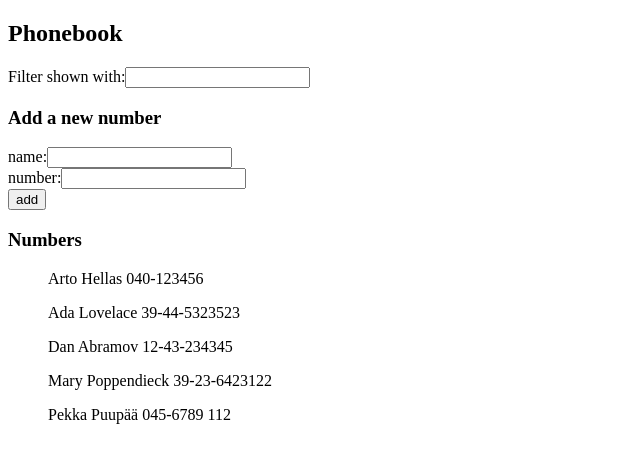
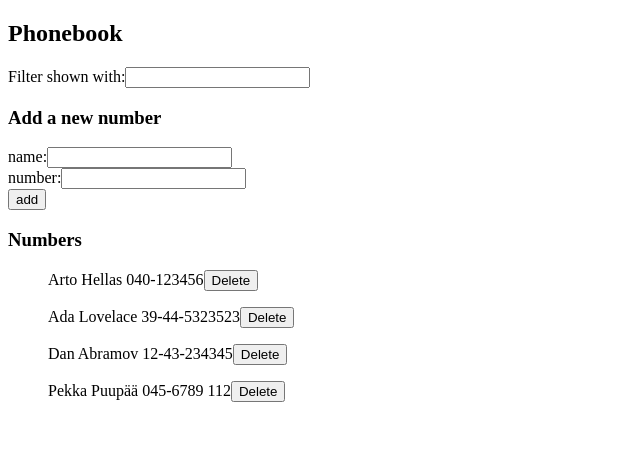
Before and after one commit to AnniVaah/fs-open, a React (Vite) app in the folder osa2/2b_puhelinluettelo/: page / in a window 1280 px wide. Shown: the top 462 px of the page, without its empty margins (0-640 px from the left). Built offline with nearby package versions, Linux system fonts and the light colour scheme; data requests are answered from the project's data file.

Commit message:
2.14 palvelinpoisto ok, sivun päivitys puuttuu

```diff
--- a/osa2/2b_puhelinluettelo/db.json
+++ b/osa2/2b_puhelinluettelo/db.json
@@ -16,11 +16,6 @@
       "id": "3"
     },
     {
-      "name": "Mary Poppendieck",
-      "number": "39-23-6423122",
-      "id": "4"
-    },
-    {
       "id": "76db",
       "name": "Pekka Puupää",
       "number": "045-6789 112"
--- a/osa2/2b_puhelinluettelo/src/App.jsx
+++ b/osa2/2b_puhelinluettelo/src/App.jsx
@@ -3,16 +3,6 @@ import personService from './services/persons'
 import FilterForm from './components/FilterForm'
 import AddForm from './components/AddForm'
 import Numbers from './components/Numbers'
-
-//const deleteThis = (id) => {
-//  console.log("DeleteThis: ", id)
-//  personService
-//    .deleteOne(id)
-//    .then(response => {
-//      setPersons(persons.filter(person => person.id !==id))
-//    })
-//}
-
 
 const App = () => {
   const [persons, setPersons] = useState([])
@@ -70,7 +60,7 @@ const App = () => {
         handleNumberChange={handleNumberChange}
       />
       <h3>Numbers</h3>
-      <Numbers personsToShow={personsToShow}/>
+      <Numbers personsToShow={personsToShow} personService={personService}/>
     </div>
   )
 
--- a/osa2/2b_puhelinluettelo/src/components/Numbers.jsx
+++ b/osa2/2b_puhelinluettelo/src/components/Numbers.jsx
@@ -1,9 +1,19 @@
-const Numbers = ({personsToShow}) => {
+const Numbers = ({personsToShow, personService}) => {
+    const deleteThis = (id) => {
+        console.log("DeleteThis: ", id)
+        personService
+          .deleteOne(id)
+          //.then(() => {
+          //  setPersons(persons.filter(person => person.id !==id))
+          //})
+    }
+
     const OneNumber = (person) => {
         console.log("OneNumber", person.id)
         return(
             <p key={person.name}>
-            {person.name} {person.number}
+                {person.name} {person.number}
+                <button onClick={() => deleteThis(person.id)}>Delete</button>
             </p>
         )
     }
@@ -17,5 +27,3 @@ const Numbers = ({personsToShow}) => {
 
 
 export default Numbers
-
-//<button onClick={() => deleteThis(person.id)}>Delete</button>
--- a/osa2/2b_puhelinluettelo/src/services/persons.js
+++ b/osa2/2b_puhelinluettelo/src/services/persons.js
@@ -13,4 +13,9 @@ const create = newObject => {
 
 //const update
 
-export default {getAll, create}
+const deleteOne = id => {
+    console.log("deleteone:", id)
+    const request = axios.delete(`${baseUrl}/${id}`)
+    return request.then(response => response.data)
+}
+export default {getAll, create, deleteOne}
```
